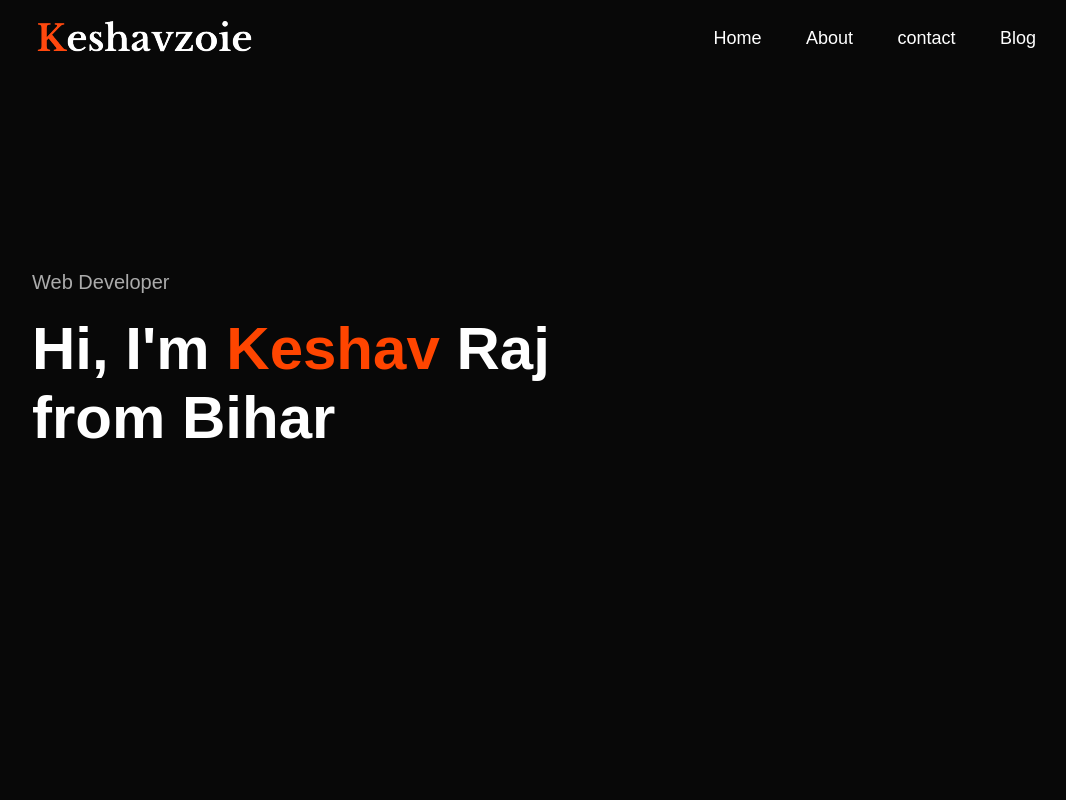
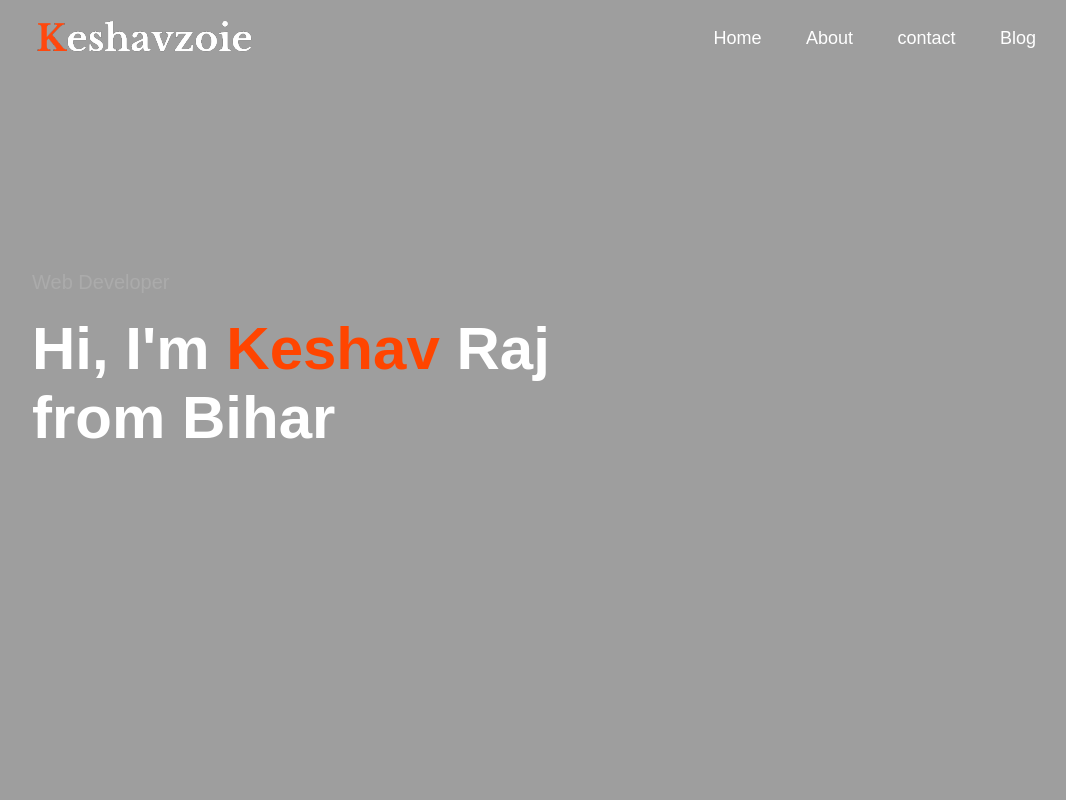
Before and after one commit to keshavzoie/portfoliozoie, a plain HTML site: page index.html in a window 1280 px wide. Shown: the top 800 px of the page, without its empty margins (96-1162 px from the left). Drawn offline with Linux system fonts and the light colour scheme; the site is published under a folder, as on GitHub Pages, so addresses that start at the root find nothing.

Commit message:
Update style.css

```diff
--- a/style.css
+++ b/style.css
@@ -11,7 +11,7 @@ body{
 #header{
     width: 100%;
     height: 100vh;
-    background-image: url(/frontpage.png);
+    background-image: url(frontpage.png);
     background-size: cover;
 }
 .container{
```
